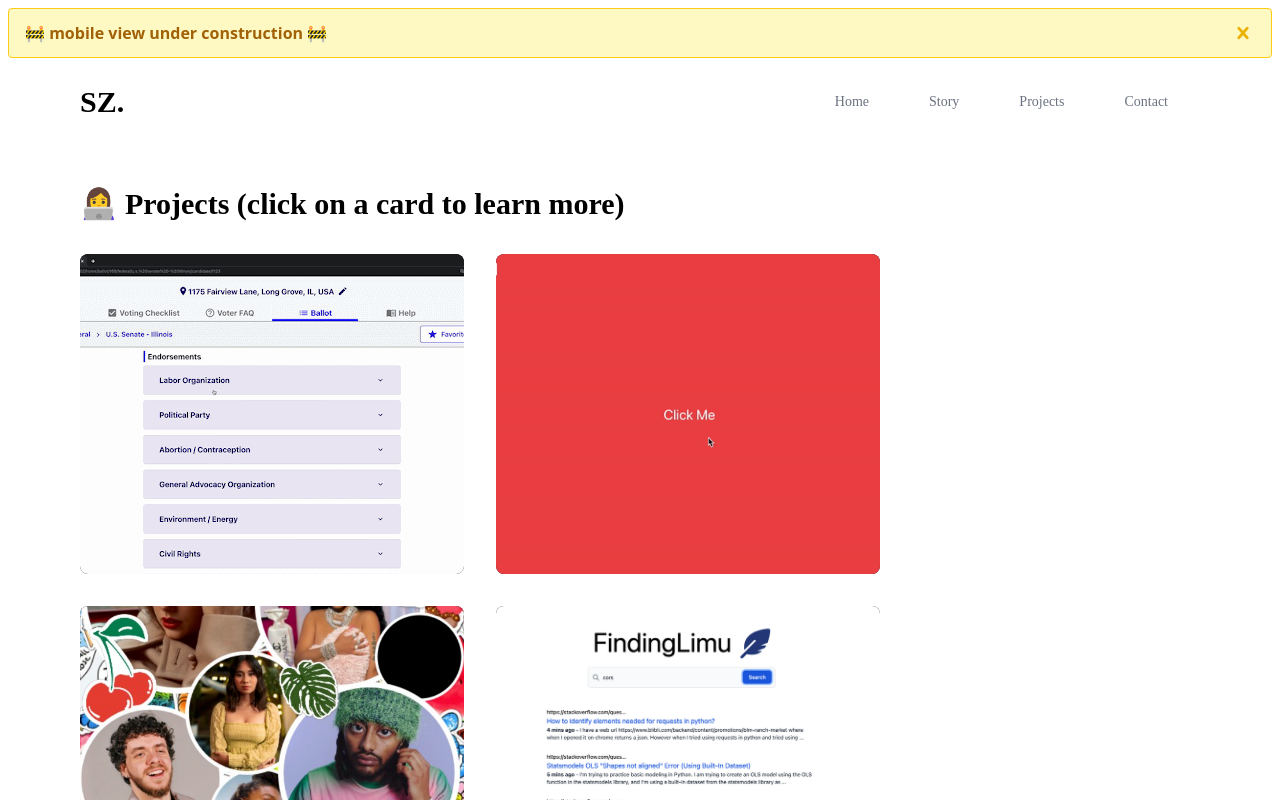
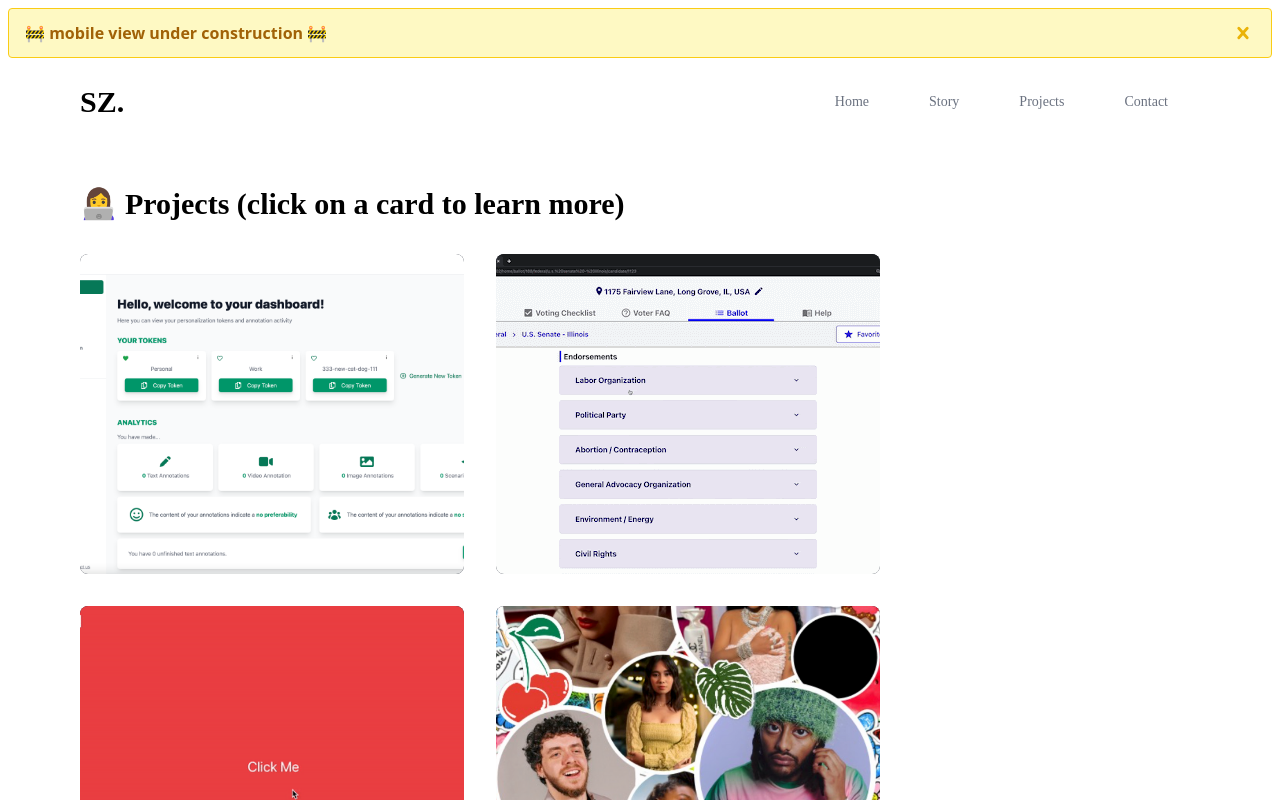
Before and after one commit to szhuang21/sz-website, a React (Create React App) app: page /projects in a window 1280 px wide. Shown: the top 800 px of the page. Built offline with nearby package versions, Linux system fonts and the light colour scheme.

Commit message:
projects update

```diff
--- a/src/components/Experiences.js
+++ b/src/components/Experiences.js
@@ -5,7 +5,7 @@ import spartify from '../images/spartify.png';
 import webscraper from '../images/webscraper.png';
 import northwestern from '../images/northwestern.png';
 import ExperienceCard from '../components/ExperienceCard';
-
+import ethicsnet from '../images/EthicsNetUserDash.png';
 const Experiences = () => {
   return (
     <div className="">
@@ -14,6 +14,16 @@ const Experiences = () => {
       </div>
 
       <div className="flex flex-wrap">
+        <ExperienceCard
+          name="EthicsNet"
+          blurb="Building ethical AI."
+          about="As a product manager for Hack4Impact this semester, my amazing team of 7 and I worked with the nonprofit, EthicsNet, to develop a way for people to input their personal values into a personalized AI token to share with models like ChatGPT and Dall-E. The project's scope included the token generation and re-design of the annotation suite. Besides getting to work with the client and our designer, Kalyn, to scope out the project and conduct user research, some features that I coded were user dashboard where users could access their tokens and see their annotation analytics."
+          website="https://www.ethicsnet.org/"
+          github="private"
+          skills={['React', 'TypeScript', 'Product']}
+          image={ethicsnet}
+        />
+
         <ExperienceCard
           name="Brink"
           blurb="Working on accessible voting guide for the nonprofit Brink."
```
Also changed, not shown: src/images/EthicsNetUserDash.png (added).
